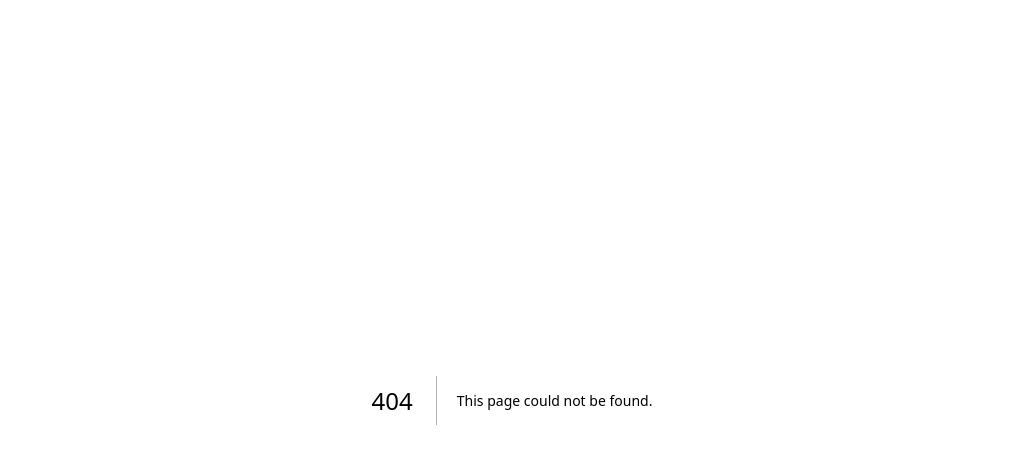
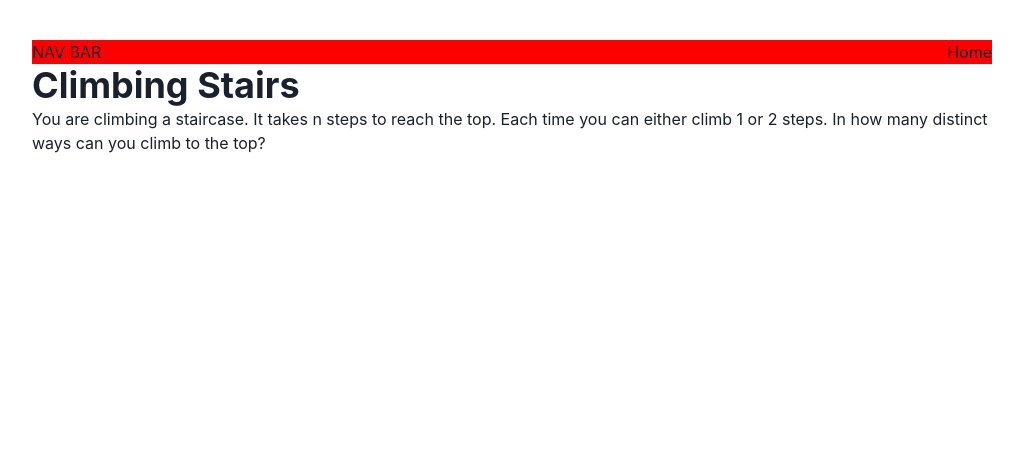
Before and after one commit to William-Schutte/leet-code-workbook, a Next.js app: page /problems/climbingStairs in a window 1280 px wide. Before the commit this address had no page. Shown: the top 464 px of the page, without its empty margins (128-1151 px from the left). Built offline with nearby package versions, Linux system fonts and the light colour scheme.

Commit message:
problem: Climbing Stairs

```diff
--- /dev/null
+++ b/pages/problems/climbingStairs/index.tsx
@@ -0,0 +1,15 @@
+import { Heading, Text } from "@chakra-ui/react";
+import Layout from "../../layout";
+
+export default function MaxProfit() {
+  return (
+    <Layout>
+      <Heading>Climbing Stairs</Heading>
+      <Text>
+        You are climbing a staircase. It takes n steps to reach the top. Each
+        time you can either climb 1 or 2 steps. In how many distinct ways can
+        you climb to the top?
+      </Text>
+    </Layout>
+  );
+}
```
Also changed, not shown: pages/problems/climbingStairs/work.js (added, +40 -0 lines).
